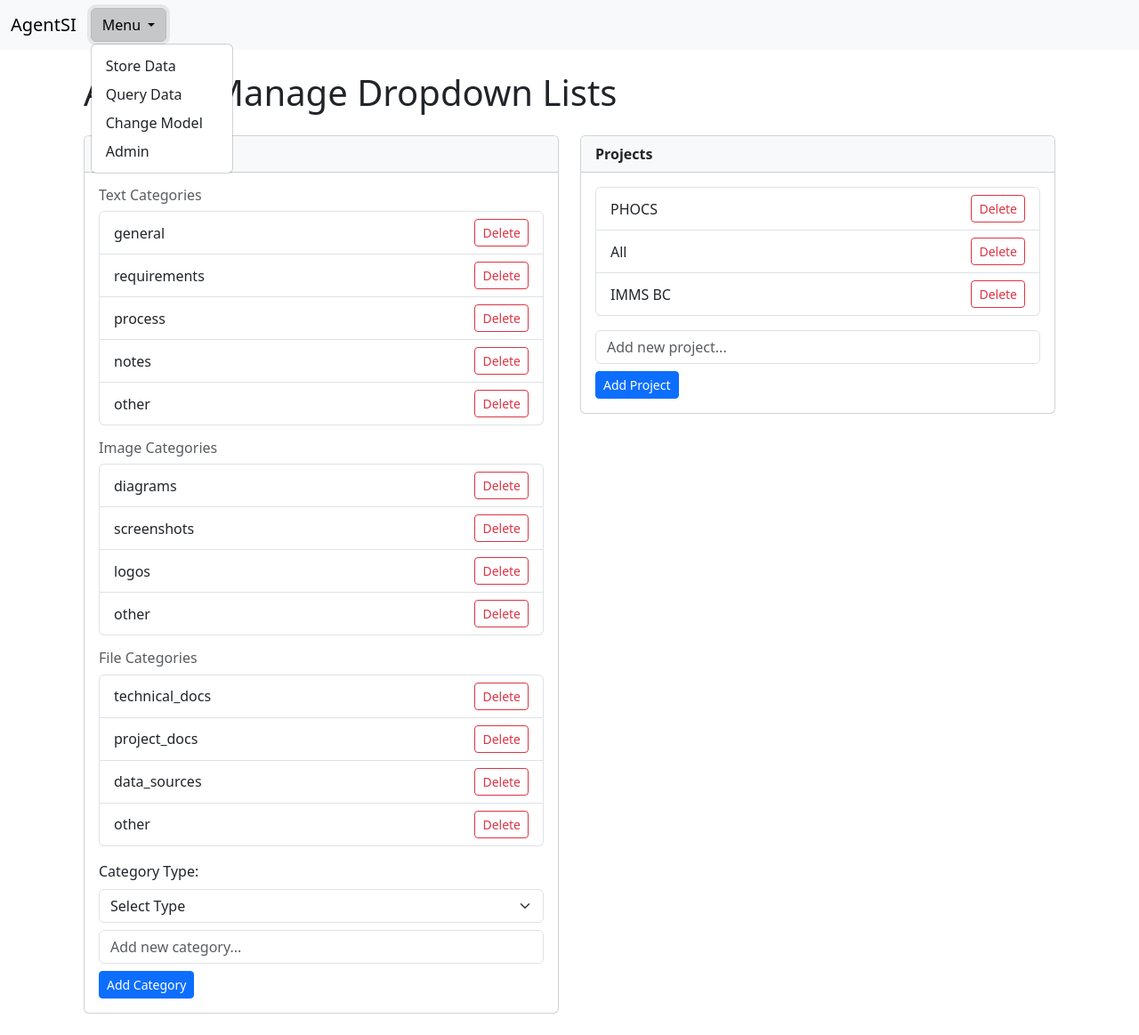
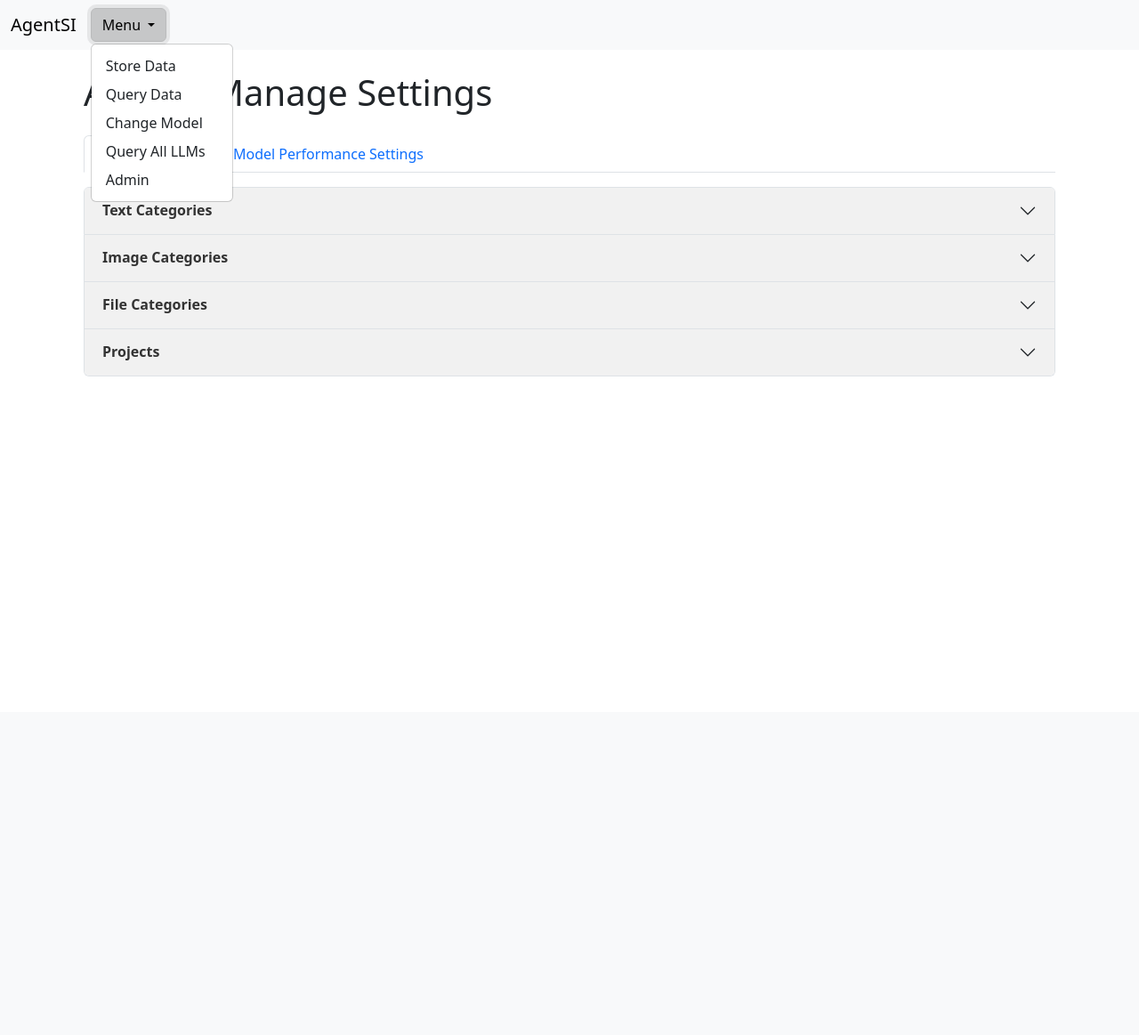
Before and after one commit to davidsurrao/AgentSI_V1, a Flask app: page /admin in a window 1280 px wide, after a click on "Menu". Shown: the whole page at 89% size. After the commit the page ends 423 px from the top, so only its background shows below. Run offline with Flask 3, Linux system fonts and the light colour scheme; some libraries are stand-ins or nearby versions.

Commit message:
Restored admin dropdowns, added model tuning UI, and updated config and routes

```diff
--- a/routes.py
+++ b/routes.py
@@ -1,6 +1,8 @@
 from flask import Blueprint, request, render_template, send_from_directory, redirect, url_for, flash
 import os
 import json
+import requests
+import time
 from werkzeug.utils import secure_filename
 from models import store_text, query_text, get_active_model
 from utils.ocr import extract_text
@@ -144,22 +146,53 @@ def query():
 
     return render_template("query_results.html", results=results, error=error, active_model=active_model)
 
+# --- Query All LLMs ---
+@routes.route("/query_all_llms", methods=["GET", "POST"])
+def query_all_llms():
+    responses = {}
+    query_text_value = ""
+    config = load_config()
+    model_entries = config.get("models", [])
+    active_model = config.get("active_model")
+
+    if request.method == "POST":
+        query_text_value = request.form.get("query", "").strip()
+
+        for model in model_entries:
+            model_path = model.get("path")
+            port = model.get("port")
+            model_name = os.path.basename(model_path)
+
+            if not model_path or not port:
+                responses[model_name] = "⚠️ Invalid model entry."
+                continue
+
+            try:
+                start_time = time.time()
+                res = requests.post(f"http://localhost:{port}/v1/completions", json={
+                    "prompt": query_text_value,
+                    "max_tokens": 300,
+                    "temperature": 0.7
+                })
+                elapsed = time.time() - start_time
+                text = res.json().get("choices", [{}])[0].get("text", "No response")
+                responses[model_name] = f"{text}\n\n⏱ Time: {elapsed:.2f} sec"
+            except Exception as e:
+                responses[model_name] = f"Error: {str(e)}"
+
+    return render_template("query_all_llms.html", query=query_text_value, responses=responses)
+
 # --- Change Model ---
 @routes.route("/change_model", methods=["GET", "POST"])
 def change_model():
-    models = [
-        "C:\\Users\\david\\Documents\\AgentSI_V1\\models\\mistral-7b-instruct-v0.2.Q4_K_M.gguf",
-        "C:\\Users\\david\\Documents\\AgentSI_V1\\models\\DeepSeek-R1-Distill-Qwen-7B-Q8_0.gguf",
-        "C:\\Users\\david\\Documents\\AgentSI_V1\\models\\llama-2-7b.Q6_K.gguf",
-        "C:\\Users\\david\\Documents\\AgentSI_V1\\models\\qwen2.5-coder-32b-instruct-q8_0.gguf"
-    ]
+    config = load_config()
+    models = config.get("models", [])
     message = None
     current_active = get_active_model()
 
     if request.method == "POST":
         selected_model = request.form.get("model")
-        if selected_model in models:
-            config = load_config()
+        if any(m["path"] == selected_model for m in models):
             config["active_model"] = selected_model
             save_config(config)
             message = "Model changed successfully!"
@@ -167,11 +200,14 @@ def change_model():
 
     return render_template("change_model.html", models=models, message=message, active_model=current_active)
 
-# --- Admin Page ---
+# --- Admin Page (Dropdowns + Performance) ---
 @routes.route("/admin", methods=["GET"])
 def admin():
     config = load_config()
-    return render_template("admin.html", categories=config.get("categories", {}), projects=config.get("projects", []))
+    return render_template("admin.html",
+                           categories=config.get("categories", {}),
+                           projects=config.get("projects", []),
+                           models=config.get("models", []))
 
 @routes.route("/add_dropdown_value", methods=["POST"])
 def add_dropdown_value():
@@ -231,3 +267,27 @@ def delete_dropdown_value():
             flash(f"{value_to_remove} not found in projects.", "danger")
 
     return redirect(url_for('routes.admin'))
+
+# --- Save Model Settings ---
+@routes.route("/save_model_settings", methods=["POST"])
+def save_model_settings():
+    config = load_config()
+    updated_models = []
+
+    for i, model in enumerate(config.get("models", [])):
+        prefix = f"model_{i}_"
+        updated_model = {
+            "path": model.get("path"),
+            "port": model.get("port"),
+            "settings": {
+                "n_gpu_layers": int(request.form.get(prefix + "n_gpu_layers", -1)),
+                "n_ctx": int(request.form.get(prefix + "n_ctx", 2048)),
+                "n_threads": int(request.form.get(prefix + "n_threads", 8))
+            }
+        }
+        updated_models.append(updated_model)
+
+    config["models"] = updated_models
+    save_config(config)
+    flash("Model performance settings saved.", "success")
+    return redirect(url_for("routes.admin"))
--- a/templates/admin.html
+++ b/templates/admin.html
@@ -1,10 +1,10 @@
 {% extends "base.html" %}
 
-{% block title %}Admin - Manage Dropdowns{% endblock %}
+{% block title %}Admin - Manage Settings{% endblock %}
 
 {% block content %}
 <div class="container mt-4">
-    <h1 class="mb-4">Admin: Manage Dropdown Lists</h1>
+    <h1 class="mb-4">Admin: Manage Settings</h1>
 
     {% with messages = get_flashed_messages(with_categories=true) %}
         {% for category, message in messages %}
@@ -12,79 +12,63 @@
         {% endfor %}
     {% endwith %}
 
-    <div class="row">
-        <!-- Category Management -->
-        <div class="col-md-6">
-            <div class="card mb-4">
-                <div class="card-header bg-light fw-bold">Categories by Type</div>
-                <div class="card-body">
-                    {% for type, cat_list in categories.items() %}
-                        <h6 class="text-muted">{{ type|capitalize }} Categories</h6>
-                        <ul class="list-group mb-3">
-                            {% for cat in cat_list %}
-                                <li class="list-group-item d-flex justify-content-between align-items-center">
-                                    {{ cat }}
-                                    <form method="POST" action="{{ url_for('routes.delete_dropdown_value') }}" class="m-0 p-0">
-                                        <input type="hidden" name="list_type" value="categories">
-                                        <input type="hidden" name="category_type" value="{{ type }}">
-                                        <input type="hidden" name="value_to_remove" value="{{ cat }}">
-                                        <button type="submit" class="btn btn-sm btn-outline-danger">Delete</button>
-                                    </form>
-                                </li>
-                            {% else %}
-                                <li class="list-group-item text-muted">No categories found.</li>
-                            {% endfor %}
-                        </ul>
-                    {% endfor %}
+    <!-- Nav Tabs -->
+    <ul class="nav nav-tabs mb-3" id="adminTabs" role="tablist">
+        <li class="nav-item" role="presentation">
+            <button class="nav-link active" id="dropdown-tab" data-bs-toggle="tab" data-bs-target="#dropdown" type="button" role="tab">
+                Dropdown Lists
+            </button>
+        </li>
+        <li class="nav-item" role="presentation">
+            <button class="nav-link" id="model-settings-tab" data-bs-toggle="tab" data-bs-target="#model-settings" type="button" role="tab">
+                Model Performance Settings
+            </button>
+        </li>
+    </ul>
 
-                    <form method="POST" action="{{ url_for('routes.add_dropdown_value') }}">
-                        <input type="hidden" name="list_type" value="categories">
-                        <div class="mb-2">
-                            <label for="category_type" class="form-label">Category Type:</label>
-                            <select name="category_type" id="category_type" class="form-select" required>
-                                <option value="" disabled selected>Select Type</option>
-                                <option value="text">Text</option>
-                                <option value="image">Image</option>
-                                <option value="file">File</option>
-                            </select>
-                        </div>
-                        <div class="mb-2">
-                            <input type="text" name="new_value" class="form-control" placeholder="Add new category..." required>
-                        </div>
-                        <button type="submit" class="btn btn-primary btn-sm">Add Category</button>
-                    </form>
-                </div>
-            </div>
+    <!-- Tab Content -->
+    <div class="tab-content" id="adminTabsContent">
+        <!-- Dropdown Management Tab -->
+        <div class="tab-pane fade show active" id="dropdown" role="tabpanel">
+            {% include "admin_dropdowns.html" %}
         </div>
 
-        <!-- Project Management -->
-        <div class="col-md-6">
-            <div class="card mb-4">
-                <div class="card-header bg-light fw-bold">Projects</div>
-                <div class="card-body">
-                    <ul class="list-group mb-3">
-                        {% for project in projects %}
-                            <li class="list-group-item d-flex justify-content-between align-items-center">
-                                {{ project }}
-                                <form method="POST" action="{{ url_for('routes.delete_dropdown_value') }}" class="m-0 p-0">
-                                    <input type="hidden" name="list_type" value="projects">
-                                    <input type="hidden" name="value_to_remove" value="{{ project }}">
-                                    <button type="submit" class="btn btn-sm btn-outline-danger">Delete</button>
-                                </form>
-                            </li>
-                        {% else %}
-                            <li class="list-group-item text-muted">No projects yet.</li>
+        <!-- Model Settings Tab -->
+        <div class="tab-pane fade" id="model-settings" role="tabpanel">
+            <form method="POST" action="{{ url_for('routes.save_model_settings') }}">
+                <table class="table table-bordered align-middle">
+                    <thead class="table-light">
+                        <tr>
+                            <th>Model</th>
+                            <th>n_gpu_layers</th>
+                            <th>n_ctx</th>
+                            <th>n_threads</th>
+                        </tr>
+                    </thead>
+                    <tbody>
+                        {% for model in models %}
+                        <tr>
+                            <td>{{ model.path | basename }}</td>
+                            <td>
+                                <input type="range" name="n_gpu_layers_{{ loop.index0 }}" min="-1" max="100" value="{{ model.settings.n_gpu_layers or -1 }}" class="form-range" oninput="document.getElementById('gpu_val_{{ loop.index0 }}').textContent = this.value">
+                                <span id="gpu_val_{{ loop.index0 }}">{{ model.settings.n_gpu_layers or -1 }}</span>
+                            </td>
+                            <td>
+                                <input type="range" name="n_ctx_{{ loop.index0 }}" min="256" max="8192" step="256" value="{{ model.settings.n_ctx or 2048 }}" class="form-range" oninput="document.getElementById('ctx_val_{{ loop.index0 }}').textContent = this.value">
+                                <span id="ctx_val_{{ loop.index0 }}">{{ model.settings.n_ctx or 2048 }}</span>
+                            </td>
+                            <td>
+                                <input type="range" name="n_threads_{{ loop.index0 }}" min="1" max="32" value="{{ model.settings.n_threads or 8 }}" class="form-range" oninput="document.getElementById('threads_val_{{ loop.index0 }}').textContent = this.value">
+                                <span id="threads_val_{{ loop.index0 }}">{{ model.settings.n_threads or 8 }}</span>
+                            </td>
+                            <input type="hidden" name="model_path_{{ loop.index0 }}" value="{{ model.path }}">
+                        </tr>
                         {% endfor %}
-                    </ul>
-                    <form method="POST" action="{{ url_for('routes.add_dropdown_value') }}">
-                        <input type="hidden" name="list_type" value="projects">
-                        <div class="mb-2">
-                            <input type="text" name="new_value" class="form-control" placeholder="Add new project..." required>
-                        </div>
-                        <button type="submit" class="btn btn-primary btn-sm">Add Project</button>
-                    </form>
-                </div>
-            </div>
+                    </tbody>
+                </table>
+                <input type="hidden" name="total_models" value="{{ models|length }}">
+                <button type="submit" class="btn btn-success">Save Changes</button>
+            </form>
         </div>
     </div>
 </div>
--- /dev/null
+++ b/templates/admin_dropdowns.html
@@ -0,0 +1,75 @@
+<!-- Partials: admin_dropdowns.html -->
+<div class="accordion" id="adminAccordion">
+    {% for type, label in {'text': 'Text', 'image': 'Image', 'file': 'File'}.items() %}
+    <div class="accordion-item">
+        <h2 class="accordion-header" id="heading{{ type }}Cat">
+            <button class="accordion-button collapsed"
+                    type="button" data-bs-toggle="collapse" data-bs-target="#collapse{{ type }}Cat"
+                    aria-expanded="false" aria-controls="collapse{{ type }}Cat"
+                    style="background-color: #f1f1f1; font-weight: bold; color: #333;">
+                {{ label }} Categories
+            </button>
+        </h2>
+        <div id="collapse{{ type }}Cat" class="accordion-collapse collapse" aria-labelledby="heading{{ type }}Cat" data-bs-parent="#adminAccordion">
+            <div class="accordion-body">
+                {% for cat in categories.get(type, []) %}
+                    <li class="list-group-item d-flex justify-content-between align-items-center">
+                        {{ cat }}
+                        <form method="POST" action="{{ url_for('routes.delete_dropdown_value') }}?open=collapse{{ type|capitalize }}Cat" class="m-0 p-0">
+                            <input type="hidden" name="list_type" value="categories">
+                            <input type="hidden" name="category_type" value="{{ type }}">
+                            <input type="hidden" name="value_to_remove" value="{{ cat }}">
+                            <button type="submit" class="btn btn-sm btn-outline-danger">Delete</button>
+                        </form>
+                    </li>
+                {% else %}
+                    <li class="list-group-item text-muted">No {{ label.lower() }} categories found.</li>
+                {% endfor %}
+                <form method="POST" action="{{ url_for('routes.add_dropdown_value') }}?open=collapse{{ type|capitalize }}Cat" class="mt-3">
+                    <input type="hidden" name="list_type" value="categories">
+                    <input type="hidden" name="category_type" value="{{ type }}">
+                    <div class="mb-2">
+                        <input type="text" name="new_value" class="form-control" placeholder="Add new {{ label.lower() }} category..." required>
+                    </div>
+                    <button type="submit" class="btn btn-primary btn-sm">Add {{ label }} Category</button>
+                </form>
+            </div>
+        </div>
+    </div>
+    {% endfor %}
+
+    <!-- Projects -->
+    <div class="accordion-item">
+        <h2 class="accordion-header" id="headingProjects">
+            <button class="accordion-button collapsed"
+                    type="button" data-bs-toggle="collapse" data-bs-target="#collapseProjects"
+                    aria-expanded="false" aria-controls="collapseProjects"
+                    style="background-color: #f1f1f1; font-weight: bold; color: #333;">
+                Projects
+            </button>
+        </h2>
+        <div id="collapseProjects" class="accordion-collapse collapse" aria-labelledby="headingProjects" data-bs-parent="#adminAccordion">
+            <div class="accordion-body">
+                {% for project in projects %}
+                    <li class="list-group-item d-flex justify-content-between align-items-center">
+                        {{ project }}
+                        <form method="POST" action="{{ url_for('routes.delete_dropdown_value') }}?open=collapseProjects" class="m-0 p-0">
+                            <input type="hidden" name="list_type" value="projects">
+                            <input type="hidden" name="value_to_remove" value="{{ project }}">
+                            <button type="submit" class="btn btn-sm btn-outline-danger">Delete</button>
+                        </form>
+                    </li>
+                {% else %}
+                    <li class="list-group-item text-muted">No projects yet.</li>
+                {% endfor %}
+                <form method="POST" action="{{ url_for('routes.add_dropdown_value') }}?open=collapseProjects" class="mt-3">
+                    <input type="hidden" name="list_type" value="projects">
+                    <div class="mb-2">
+                        <input type="text" name="new_value" class="form-control" placeholder="Add new project..." required>
+                    </div>
+                    <button type="submit" class="btn btn-primary btn-sm">Add Project</button>
+                </form>
+            </div>
+        </div>
+    </div>
+</div>
--- a/templates/base.html
+++ b/templates/base.html
@@ -25,7 +25,8 @@
                     <li><a class="dropdown-item" href="{{ url_for('routes.create_data') }}">Store Data</a></li>
                     <li><a class="dropdown-item" href="{{ url_for('routes.query') }}">Query Data</a></li>
                     <li><a class="dropdown-item" href="{{ url_for('routes.change_model') }}">Change Model</a></li>
-                    <li><a class="dropdown-item" href="{{ url_for('routes.admin') }}">Admin</a></li> <!-- ✅ NEW -->
+                    <li><a class="dropdown-item" href="{{ url_for('routes.query_all_llms') }}">Query All LLMs</a></li> <!-- ✅ New Link -->
+                    <li><a class="dropdown-item" href="{{ url_for('routes.admin') }}">Admin</a></li>
                 </ul>
             </div>
         </div>
--- /dev/null
+++ b/test_llm_only.py
@@ -0,0 +1,3 @@
+from models import query_llm
+
+print(query_llm("how big is the sun"))
```
Also changed, not shown: config.json (+49 -2 lines), run.py (+37 -0 lines), templates/query_all_llms.html (added, +67 -0 lines), templates/query_results.html (+11 -0 lines), chroma_db/chroma.sqlite3, 8 other files.
